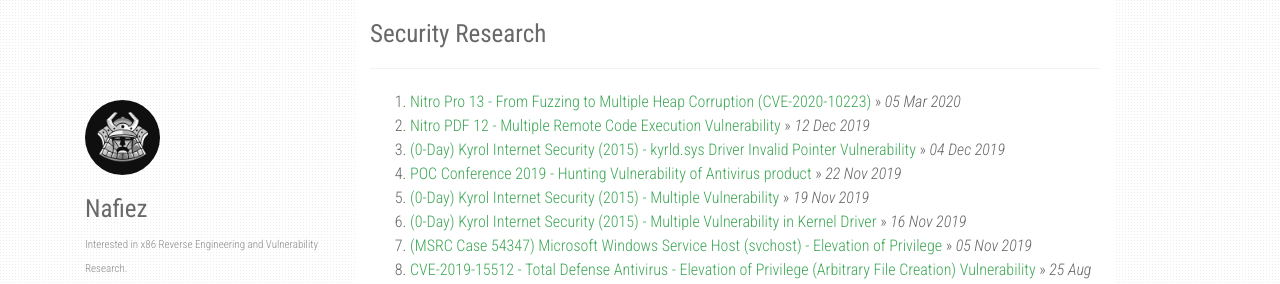
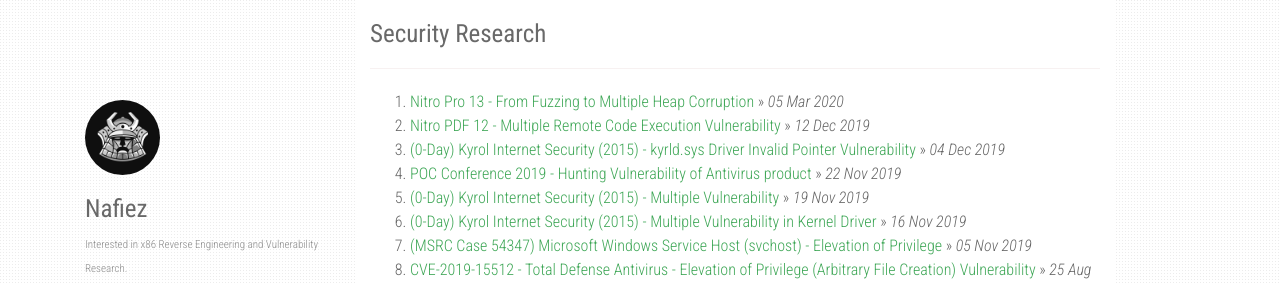
Before and after one commit to FazliMolaJan/nafiez.github.io, a Jekyll site: the page built from index.html, in a window 1280 px wide. Shown: the top 284 px of the page. Built offline with Jekyll 4.4.1, drawn with Linux system fonts in a browser that asks for light colours; nearby versions of some CDN libraries; the list of posts is cut into pages by our own code; part of the change alters nothing that is shown.

Commit message:
Update 2020-03-05-fuzzing-heap-corruption-nitro-pdf-vulnerability.md

````diff
--- a/_posts/2020-03-05-fuzzing-heap-corruption-nitro-pdf-vulnerability.md
+++ b/_posts/2020-03-05-fuzzing-heap-corruption-nitro-pdf-vulnerability.md
@@ -1,6 +1,6 @@
 ---
 layout: post
-title:  "Nitro Pro 13 - From Fuzzing to Multiple Heap Corruption (CVE-2020-10223)"
+title:  "Nitro Pro 13 - From Fuzzing to Multiple Heap Corruption"
 date:   2020-03-05 18:00:03 +0800
 categories: [security, vulnerability, corruption, fuzzing]
 ---
@@ -86,8 +86,8 @@ npdf!nitro::get_property+0x23e0:
 Here we can see BFF are doing a good job by identifying unique issue in the target software. I randomly pick the crash dump and start to analyze it. In this writeup, I put two interesting issue which is both are heap corruption vulnerability.
 
 
-Vulnerability 1 - JBIG2Decode CNxJBIG2DecodeStream Heap Corruption Vulnerability
---------------------------------------------------------------------------------
+(CVE-2020-10223) Vulnerability 1 - JBIG2Decode CNxJBIG2DecodeStream Heap Corruption Vulnerability
+--------------------------------------------------------------------------------------------------
 An exploitable heap corruption vulnerability exists in the handling of JBIG2Decode object stream attributes of Nitro PDF Reader version 13.8.2.140. A specially crafted PDF document can trigger a heap corruption, which can disclose sensitive memory content and aid in exploitation when coupled with another vulnerability. An attacker needs to trick the user to open the malicious file to trigger this vulnerability. If the browser plugin extension is enabled, visiting a malicious site can also trigger the vulnerability. The exception happened on the npdf!CAPPDAnnotHandlerUtils::create_popup_for_markup+0x12fbe.
 
 The heap corruption issue found when it parse the JBIG2Decode stream, where it failed to decode the unicode character found in the stream. This happened when it tries to process the following proof-of-concept:
@@ -250,8 +250,8 @@ The Heap:
 
 
 
-Vulnerability 2 - get_property Heap Corruption Vulnerability
-------------------------------------------------------------
+(CVE-2020-10222) Vulnerability 2 - get_property Heap Corruption Vulnerability
+-----------------------------------------------------------------------------
 An exploitable heap corruption vulnerability exists in the handling of get_property function when parsing for object /binary stream of Nitro PDF Reader version 13.8.2.140. A specially crafted PDF document can trigger a heap corruption, which can disclose sensitive memory content and aid in exploitation when coupled with another vulnerability. An attacker needs to trick the user to open the malicious file to trigger this vulnerability. If the browser plugin extension is enabled, visiting a malicious site can also trigger the vulnerability. The exception happened on the npdf!nitro::get_property+2381 function.
 
 The heap corruption issue found when it parsing the object stream (between object number and revision), where it failed to recognize additional bytes found in the stream. This happened when it tries to process the following proof-of-concept:
@@ -399,5 +399,5 @@ Mar 3, 2020 - Vendor acked with following update "I have nominated you for a bug
 Mar 3, 2020 - Received bounty from vendor with following message "“Nitro says Thank You for helping us secure our products (JBIG2) $50.00 (Amazon Gift Card)" <--- I'm not into bounty kind of stuff but What a joke LOL~
 Mar 3, 2020 - Nitro released new version (13.13.2.242) https://www.gonitro.com/nps/product-details/release-notes
 Mar 5, 2020 - Published writeup. Next is to request CVE as vendor don't provide any of it.
-Mar 9, 2020 - [UPDATE] CVE assigned, CVE-2020-10223
+Mar 9, 2020 - [UPDATE] CVE assigned, CVE-2020-10223 and CVE-2020-10223
 ```
````
